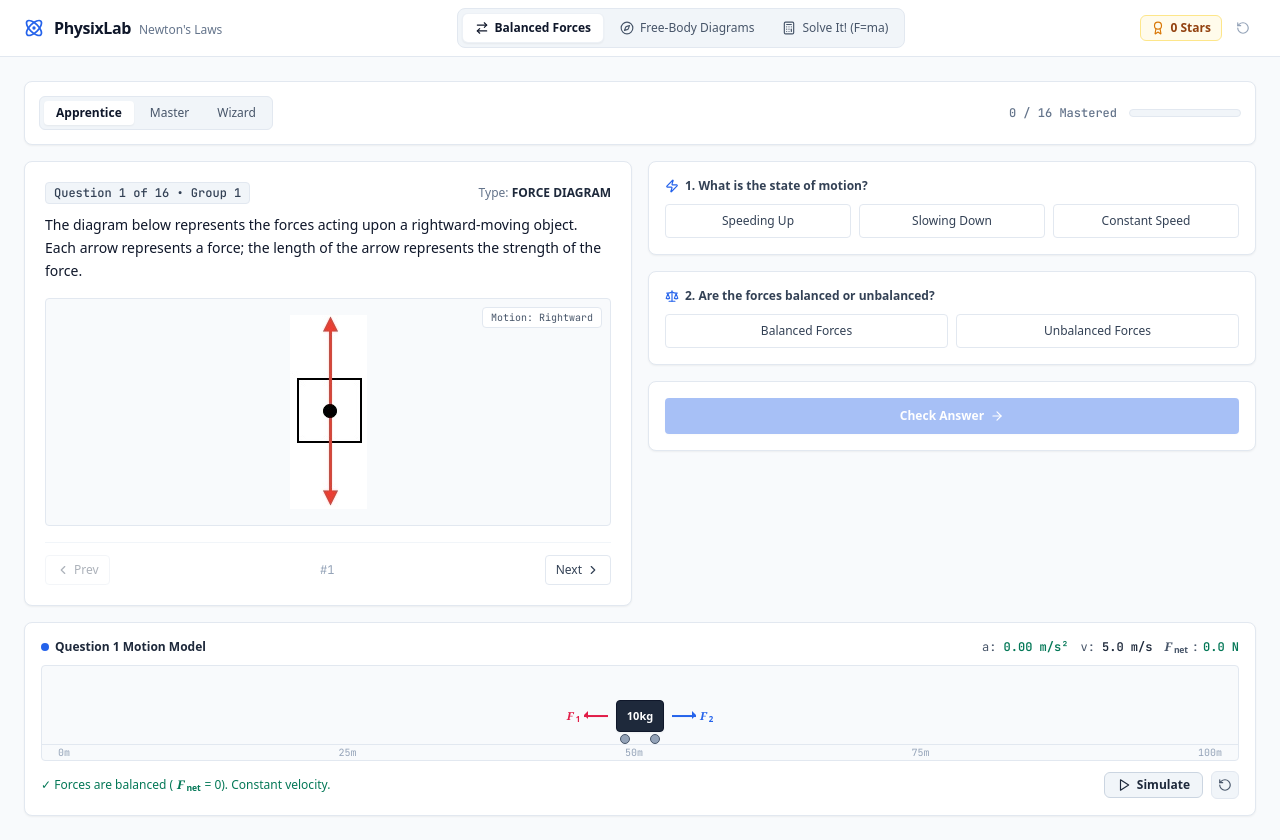
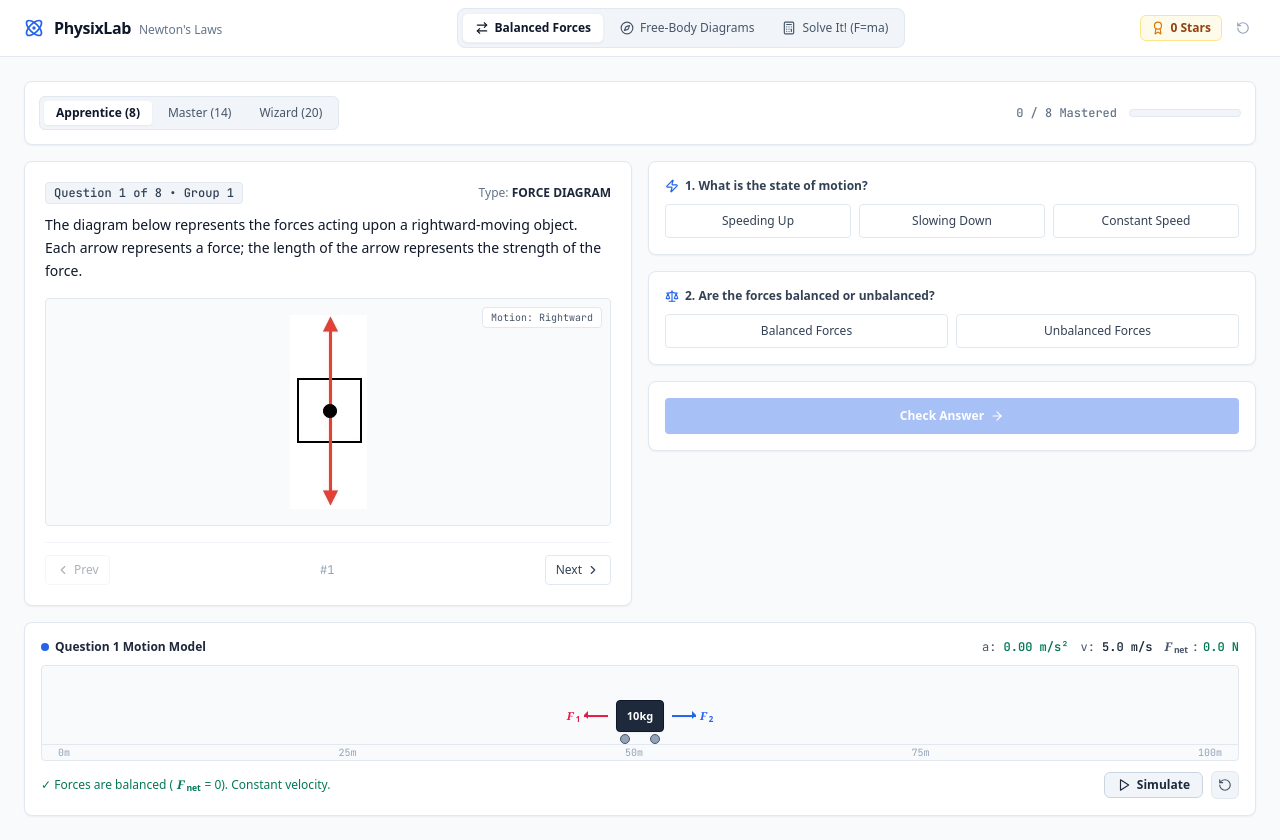
Before and after one commit to StwFate/Physics_Site, a React (Vite) app in the folder Physics_Site/: page / in a window 1280 px wide. Built offline with nearby package versions, Linux system fonts and the light colour scheme.

Commit message:
Curate Balanced Forces question pools to strictly 8, 14, and 20 questions

```diff
--- a/Physics_Site/src/components/BalancedForcesModule.jsx
+++ b/Physics_Site/src/components/BalancedForcesModule.jsx
@@ -3,6 +3,12 @@ import { CheckCircle2, XCircle, ArrowRight, RotateCcw, Zap, Scale, ChevronLeft,
 import confetti from 'canvas-confetti'
 import balancedData from '../data/balancedForcesQuestions.json'
 import PhysicsVisualizer from './PhysicsVisualizer'
+
+const LEVEL_QUESTION_IDS = {
+  Apprentice: [1, 2, 5, 7, 9, 10, 13, 14],
+  Master: [1, 2, 5, 7, 10, 13, 17, 18, 19, 20, 23, 24, 25, 26],
+  Wizard: [1, 5, 11, 13, 17, 18, 19, 20, 23, 24, 25, 26, 29, 30, 31, 32, 35, 37, 41, 42],
+}
 
 export default function BalancedForcesModule() {
   const [currentLevel, setCurrentLevel] = useState('Apprentice')
@@ -20,16 +26,11 @@ export default function BalancedForcesModule() {
     }
   })
 
-  // Filter questions for the chosen level based on availableInLevels or groupId
-  const questions = (balancedData.questions || []).filter((q) => {
-    if (currentLevel === 'Apprentice') {
-      return q.availableInLevels ? q.availableInLevels.includes('Apprentice') : q.groupId <= 4
-    }
-    if (currentLevel === 'Master') {
-      return q.availableInLevels ? q.availableInLevels.includes('Master') : q.groupId <= 8
-    }
-    return true
-  })
+  // Filter curated questions for the chosen level: 8 Apprentice, 14 Master, 20 Wizard
+  const targetIds = LEVEL_QUESTION_IDS[currentLevel] || LEVEL_QUESTION_IDS.Apprentice
+  const questions = targetIds
+    .map((id) => (balancedData.questions || []).find((q) => q.id === id))
+    .filter(Boolean)
 
   const currentQ = questions[currentIndex] || questions[0] || {
     id: 1,
@@ -133,7 +134,9 @@ export default function BalancedForcesModule() {
       <div className="bg-white border border-slate-200 rounded-lg p-3.5 flex flex-col sm:flex-row items-center justify-between gap-3 shadow-sm">
         {/* Minimalist Level Tabs */}
         <div className="flex items-center gap-1 bg-slate-100 p-1 rounded-md border border-slate-200">
-          {['Apprentice', 'Master', 'Wizard'].map((lvl) => (
+          {['Apprentice', 'Master', 'Wizard'].map((lvl) => {
+            const count = LEVEL_QUESTION_IDS[lvl]?.length || 0
+            return (
               <button
                 key={lvl}
                 onClick={() => handleLevelChange(lvl)}
@@ -143,9 +146,10 @@ export default function BalancedForcesModule() {
                     : 'text-slate-600 hover:text-slate-900'
                 }`}
               >
-              {lvl}
+                {lvl} ({count})
               </button>
-          ))}
+            )
+          })}
         </div>
 
         {/* Level Progress */}
```
Lines whose indentation alone changed are shown as unchanged.
